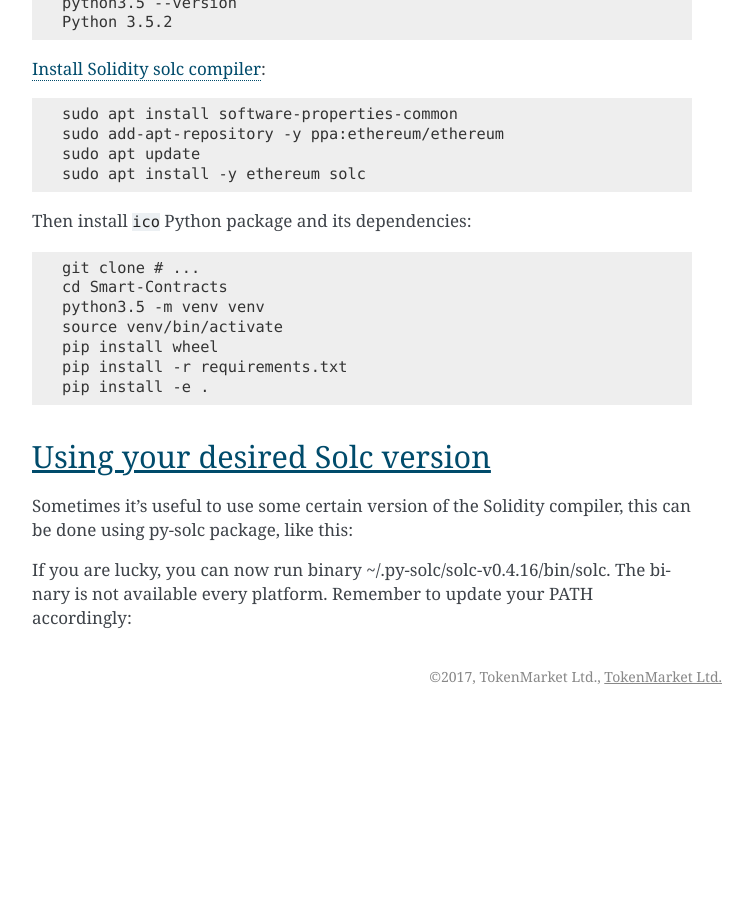
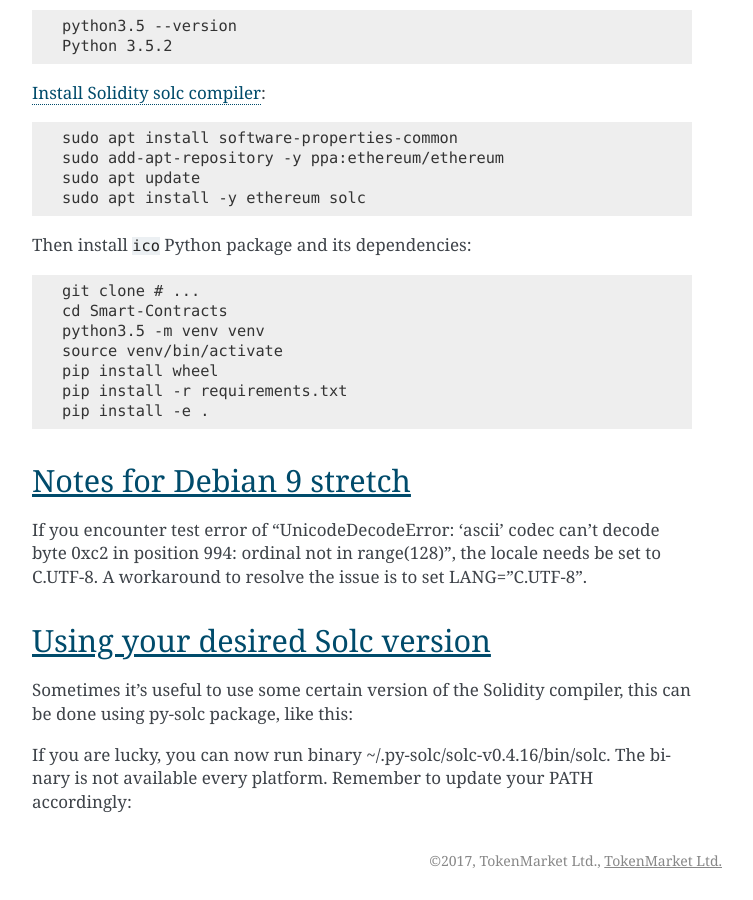
Before and after one commit to TokenMarketNet/smart-contracts, a Sphinx documentation site: the page built from docs/source/install.rst, in a window 1280 px wide and 900 px high, scrolled down 1296 px. Shown: the whole window, without its empty margins (388-1141 px from the left). Built offline with Sphinx 7.4.7, drawn with Linux system fonts in a browser that asks for light colours; before the commit the page ends 2012 px from its top, so only the background shows below that; some of the changed text lies outside the part shown.

Commit message:
Add a workaround to document for debian 9

```diff
--- a/docs/source/install.rst
+++ b/docs/source/install.rst
@@ -84,6 +84,10 @@ Then install ``ico`` Python package and its dependencies:
     pip install -r requirements.txt
     pip install -e .
 
+Notes for Debian 9 stretch
+^^^^^^^^^^^^^^^^^^^^^^^^^^^^^^^
+If you encounter test error of "UnicodeDecodeError: 'ascii' codec can't decode byte 0xc2 in position 994: ordinal not in range(128)", the locale needs be set to C.UTF-8. A workaround to resolve the issue is to set LANG="C.UTF-8".
+
 Using your desired Solc version
 ^^^^^^^^^^^^^^^^^^^^^^^^^^^^^^^
 Sometimes it's useful to use some certain version of the Solidity compiler,
```
